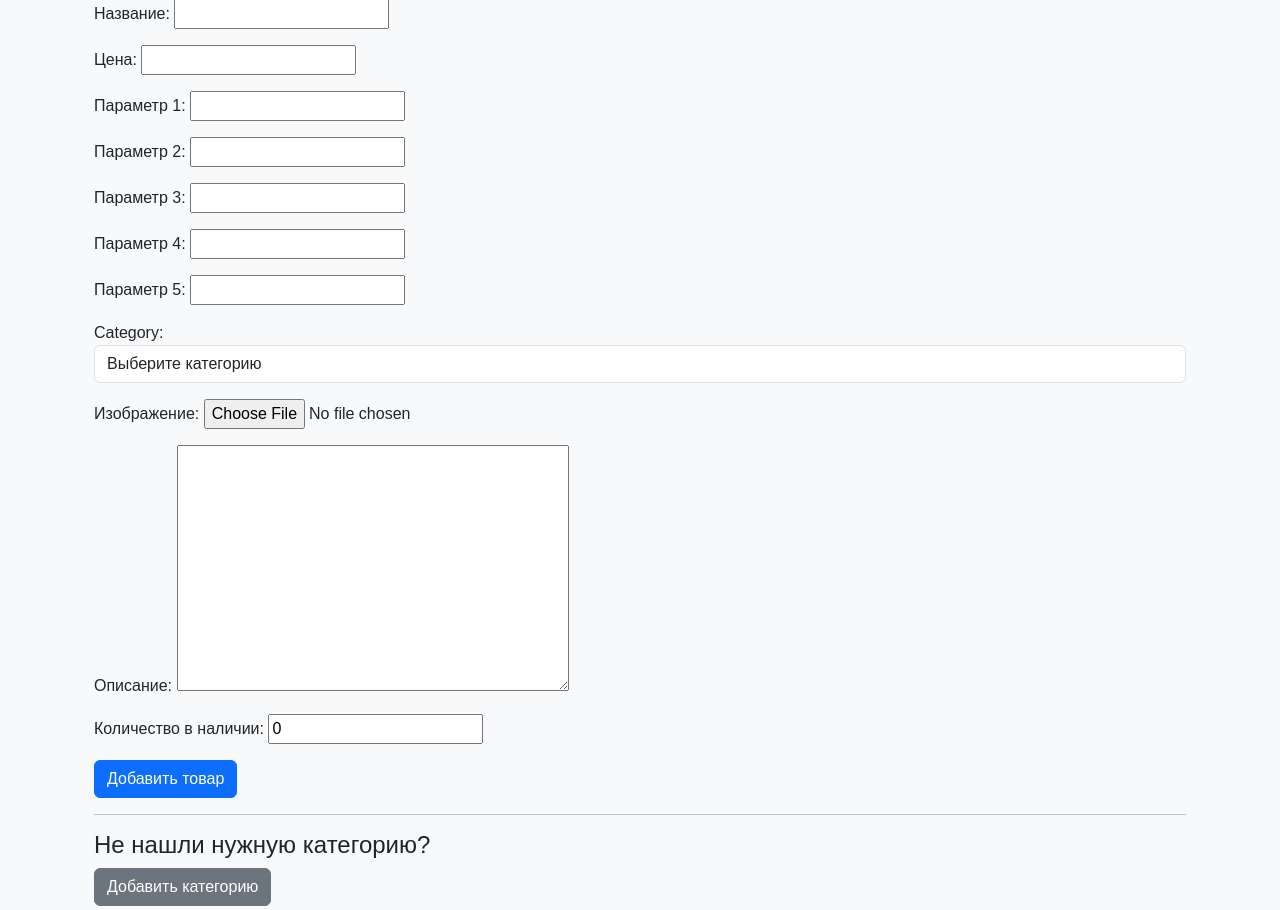
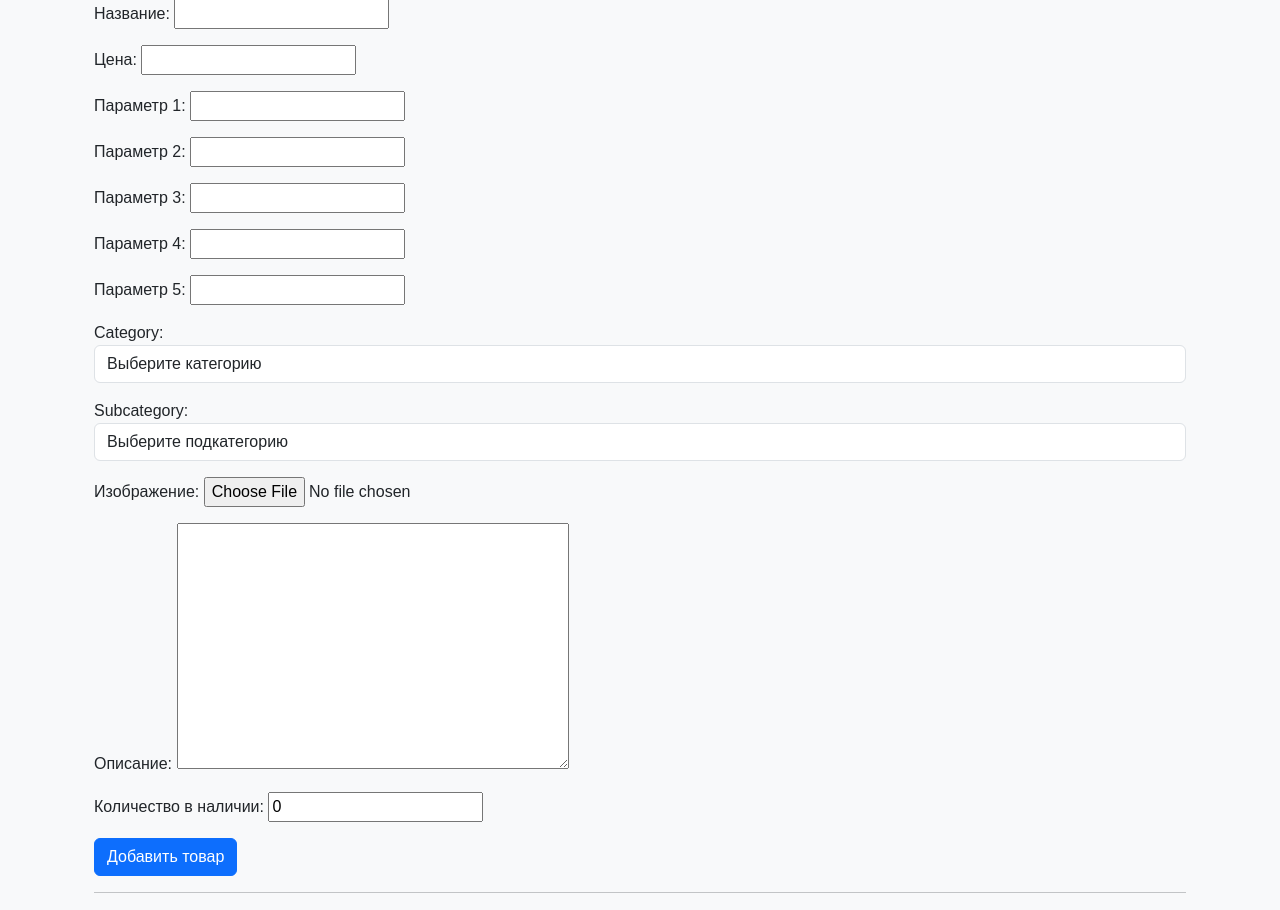
Before and after one commit to olinys/diplom, a Django app: page /accounts/accounts/add_product/ in a window 1280 px wide. Shown: the part 198-1108 px from the top of the page. Run offline with Django 4.2, Linux system fonts and the light colour scheme; a user stored in the database is signed in; data comes from the database, SQL or seed files in the repository; both versions use the stored data as it was after the commit.

Commit message:
подкатегория(для добавления товаров)

```diff
--- a/accounts/admin.py
+++ b/accounts/admin.py
@@ -1,5 +1,5 @@
 from django.contrib import admin
-from .models import Product, Category, Order, UserProfile, Cart, PickupPoint, Notification
+from .models import Product, Category, Order, UserProfile, Cart, PickupPoint, Notification, Review
 import logging
 
 # Регистрируем модели в админке
@@ -9,6 +9,7 @@ admin.site.register(UserProfile)
 admin.site.register(Cart)
 admin.site.register(PickupPoint)
 admin.site.register(Notification)
+admin.site.register(Review)
 
 # Логгер для отслеживания создания уведомлений
 logger = logging.getLogger(__name__)
--- a/accounts/forms.py
+++ b/accounts/forms.py
@@ -1,7 +1,7 @@
 from django import forms
 from django.contrib.auth.forms import UserCreationForm, AuthenticationForm
 from django.contrib.auth.models import User
-from .models import UserProfile, Product, Category, PickupPoint
+from .models import UserProfile, Product, Category, PickupPoint, Subcategory
 
 class UserRegisterForm(UserCreationForm):
     email = forms.EmailField(required=True)
@@ -28,7 +28,36 @@ class UserProfileForm(forms.ModelForm):
 class ProductForm(forms.ModelForm):
     class Meta:
         model = Product
-        fields = ['name', 'price', 'parameter_1', 'parameter_2', 'parameter_3', 'parameter_4', 'parameter_5', 'category', 'image', 'description', 'stock_quantity']
+        fields = [
+            'name', 'price', 'parameter_1', 'parameter_2', 'parameter_3',
+            'parameter_4', 'parameter_5', 'category', 'subcategory',  # <-- Подкатегория здесь!
+            'image', 'description', 'stock_quantity'
+        ]
+
+    category = forms.ModelChoiceField(
+        queryset=Category.objects.all(),
+        required=True,
+        empty_label="Выберите категорию",
+        widget=forms.Select(attrs={"class": "form-control", "id": "id_category"})
+    )
+
+    subcategory = forms.ModelChoiceField(
+        queryset=Subcategory.objects.all(),
+        required=False,
+        empty_label="Выберите подкатегорию",
+        widget=forms.Select(attrs={"class": "form-control", "id": "id_subcategory"})
+    )
+
+
+class CategoryForm(forms.ModelForm):
+    class Meta:
+        model = Category
+        fields = ['name']
+
+class SubcategoryForm(forms.ModelForm):
+    class Meta:
+        model = Subcategory
+        fields = ['name', 'category']  # Поля для названия подкатегории и выбора категории
 
     category = forms.ModelChoiceField(
         queryset=Category.objects.all(),
@@ -36,12 +65,6 @@ class ProductForm(forms.ModelForm):
         empty_label="Выберите категорию",
         widget=forms.Select(attrs={"class": "form-control"})
     )
-
-
-class CategoryForm(forms.ModelForm):
-    class Meta:
-        model = Category
-        fields = ['name']
 
 
 from django import forms
--- a/accounts/models.py
+++ b/accounts/models.py
@@ -22,6 +22,14 @@ class Category(models.Model):
     def __str__(self):
         return self.name
 
+
+class Subcategory(models.Model):
+    category = models.ForeignKey(Category, on_delete=models.CASCADE, related_name="subcategories", verbose_name="Категория")
+    name = models.CharField(max_length=255, verbose_name="Название подкатегории")
+
+    def __str__(self):
+        return self.name
+
 class Product(models.Model):
     name = models.CharField(max_length=255, verbose_name="Название")
     price = models.DecimalField(max_digits=10, decimal_places=2, verbose_name="Цена")
@@ -31,10 +39,11 @@ class Product(models.Model):
     parameter_4 = models.CharField(max_length=255, blank=True, verbose_name="Параметр 4")
     parameter_5 = models.CharField(max_length=255, blank=True, verbose_name="Параметр 5")
     category = models.ForeignKey(Category, on_delete=models.CASCADE, verbose_name="Категория")
+    subcategory = models.ForeignKey(Subcategory, on_delete=models.SET_NULL, blank=True, null=True, verbose_name="Подкатегория")  # <-- Добавили
     sku = models.CharField(max_length=50, unique=True, verbose_name="Артикул", blank=True)
     image = models.ImageField(upload_to="product_images/", blank=True, null=True, verbose_name="Изображение")
-    description = models.TextField(blank=True, null=True, verbose_name="Описание")  # Новое поле для описания
-    stock_quantity = models.PositiveIntegerField(default=0, verbose_name="Количество в наличии")  # Новое поле для количества товара
+    description = models.TextField(blank=True, null=True, verbose_name="Описание")
+    stock_quantity = models.PositiveIntegerField(default=0, verbose_name="Количество в наличии")
     average_rating = models.DecimalField(max_digits=3, decimal_places=2, default=0.00)
 
     def save(self, *args, **kwargs):
@@ -49,6 +58,7 @@ class Product(models.Model):
 
     def __str__(self):
         return self.name
+
 
 
 class Review(models.Model):
--- a/accounts/urls.py
+++ b/accounts/urls.py
@@ -3,7 +3,6 @@ from . import views
 from django.conf import settings
 from django.conf.urls.static import static
 from .views import add_product, add_category, checkout_view, view_cart, edit_product, delete_product, add_pickup_point
-
 
 urlpatterns = [
     path('', views.home, name='home'),
@@ -12,7 +11,8 @@ urlpatterns = [
     path('logout/', views.logout_view, name='logout'),
     path('profile/', views.profile, name='profile'),
     path('accounts/add_product/', add_product, name='add_product'),
-    path("add_category/", add_category, name="add_category"),
+    path('add_category/', views.add_category, name='add_category'),
+    path('add_subcategory/', views.add_subcategory, name='add_subcategory'),
     path('add_to_cart/<int:product_id>/', views.add_to_cart, name='add_to_cart'),
     path('product/edit/<int:product_id>/', edit_product, name='edit_product'),
     path('product/delete/<int:product_id>/', delete_product, name='delete_product'),
@@ -35,6 +35,7 @@ urlpatterns = [
     path('user_info/', views.user_info_view, name='user_info'),
     path('privacy_policy/', views.privacy_policy, name='privacy_policy'),
     path('purchases/', views.purchases_view, name='purchases'),
+    path('get_subcategories/<int:category_id>/', views.get_subcategories, name='get_subcategories'),
     ]  + static(settings.MEDIA_URL, document_root=settings.MEDIA_ROOT)
 
 if settings.DEBUG:
--- a/accounts/views.py
+++ b/accounts/views.py
@@ -2,9 +2,9 @@ from django.http import HttpResponseBadRequest, JsonResponse
 from django.shortcuts import render, redirect, get_object_or_404
 from django.contrib.auth import login, authenticate, logout
 from django.contrib.auth.forms import AuthenticationForm
-from .forms import UserRegisterForm, UserProfileForm, ProductForm, CategoryForm, PickupPointForm
+from .forms import UserRegisterForm, UserProfileForm, ProductForm, CategoryForm, PickupPointForm, SubcategoryForm
 from django.contrib.auth.decorators import login_required, user_passes_test
-from .models import Cart, UserProfile, Product, Category, User, PickupPoint, Order, OrderProduct, Notification, Review
+from .models import Cart, UserProfile, Product, Category, User, PickupPoint, Order, OrderProduct, Notification, Review, Subcategory
 from django.contrib import messages
 from django.db.models import Q
 from django.contrib.auth.models import User
@@ -84,7 +84,7 @@ def add_product(request):
         product_form = ProductForm(request.POST, request.FILES)
         if product_form.is_valid():
             product_form.save()
-            return redirect("home")  # Перенаправление на главную страницу
+            return redirect("home")
     else:
         product_form = ProductForm()
 
@@ -97,11 +97,31 @@ def add_category(request):
         category_form = CategoryForm(request.POST)
         if category_form.is_valid():
             category_form.save()
-            return redirect("add_product")
+            # После добавления категории перенаправляем на страницу добавления подкатегории
+            return redirect('add_subcategory')
     else:
         category_form = CategoryForm()
 
     return render(request, "accounts/add_category.html", {"category_form": category_form})
+
+@user_passes_test(is_admin)
+def add_subcategory(request):
+    if request.method == "POST":
+        subcategory_form = SubcategoryForm(request.POST)
+        if subcategory_form.is_valid():
+            subcategory_form.save()
+            # После добавления подкатегории остаемся на той же странице
+            return redirect('add_subcategory')
+    else:
+        subcategory_form = SubcategoryForm()
+
+    return render(request, "accounts/add_subcategory.html", {"subcategory_form": subcategory_form})
+
+
+@user_passes_test(is_admin)
+def get_subcategories(request, category_id):
+    subcategories = Subcategory.objects.filter(category_id=category_id).values('id', 'name')
+    return JsonResponse({'subcategories': list(subcategories)})
 
 # ОТОБРАЖЕНИЕ ТОВАРОВ НА ГЛАВНОЙ СТРАНИЦК
 def home(request):
--- a/templates/accounts/add_product.html
+++ b/templates/accounts/add_product.html
@@ -16,3 +16,28 @@
     <a href="{% url 'add_category' %}" class="btn btn-secondary">Добавить категорию</a>
 </div>
 {% endblock %}
+
+
+<script>
+    document.addEventListener('DOMContentLoaded', function() {
+        const categorySelect = document.querySelector('[name="category"]');
+        const subcategorySelect = document.querySelector('[name="subcategory"]');
+
+        categorySelect.addEventListener('change', function() {
+            const categoryId = categorySelect.value;
+
+            if (categoryId) {
+                fetch(`/get_subcategories/${categoryId}/`)
+                    .then(response => response.json())
+                    .then(data => {
+                        subcategorySelect.innerHTML = '<option value="">Выберите подкатегорию</option>';
+                        data.subcategories.forEach(subcategory => {
+                            subcategorySelect.innerHTML += `<option value="${subcategory.id}">${subcategory.name}</option>`;
+                        });
+                    });
+            } else {
+                subcategorySelect.innerHTML = '<option value="">Выберите подкатегорию</option>';
+            }
+        });
+    });
+</script>
--- a/templates/product_detail.html
+++ b/templates/product_detail.html
@@ -13,6 +13,7 @@
             <h2>{{ product.name }}</h2>
             <p><strong>Цена:</strong> {{ product.price }} руб.</p>
             <p><strong>Категория:</strong> {{ product.category.name }}</p>
+            <p><strong>Подкатегория:</strong> {{ product.subcategory.name }}</p>
             <p><strong>Артикул:</strong> {{ product.sku }}</p>
             <p><strong>Описание:</strong> {{ product.description }}</p>
             <p><strong>Параметр 1:</strong> {{ product.parameter_1 }}</p>
```
Also changed, not shown: templates/accounts/add_subcategory.html (added, +17 -0 lines), accounts/migrations/0006_category_parent.py (added), accounts/migrations/0007_product_subcategory.py (added), accounts/migrations/0008_remove_category_parent_subcategory_and_more.py (added), accounts/migrations/0009_alter_product_subcategory_alter_subcategory_name.py (added), db.sqlite3, media/product_images/photo_2025-03-30_21-17-42_RVHhIB6.jpg (added).
